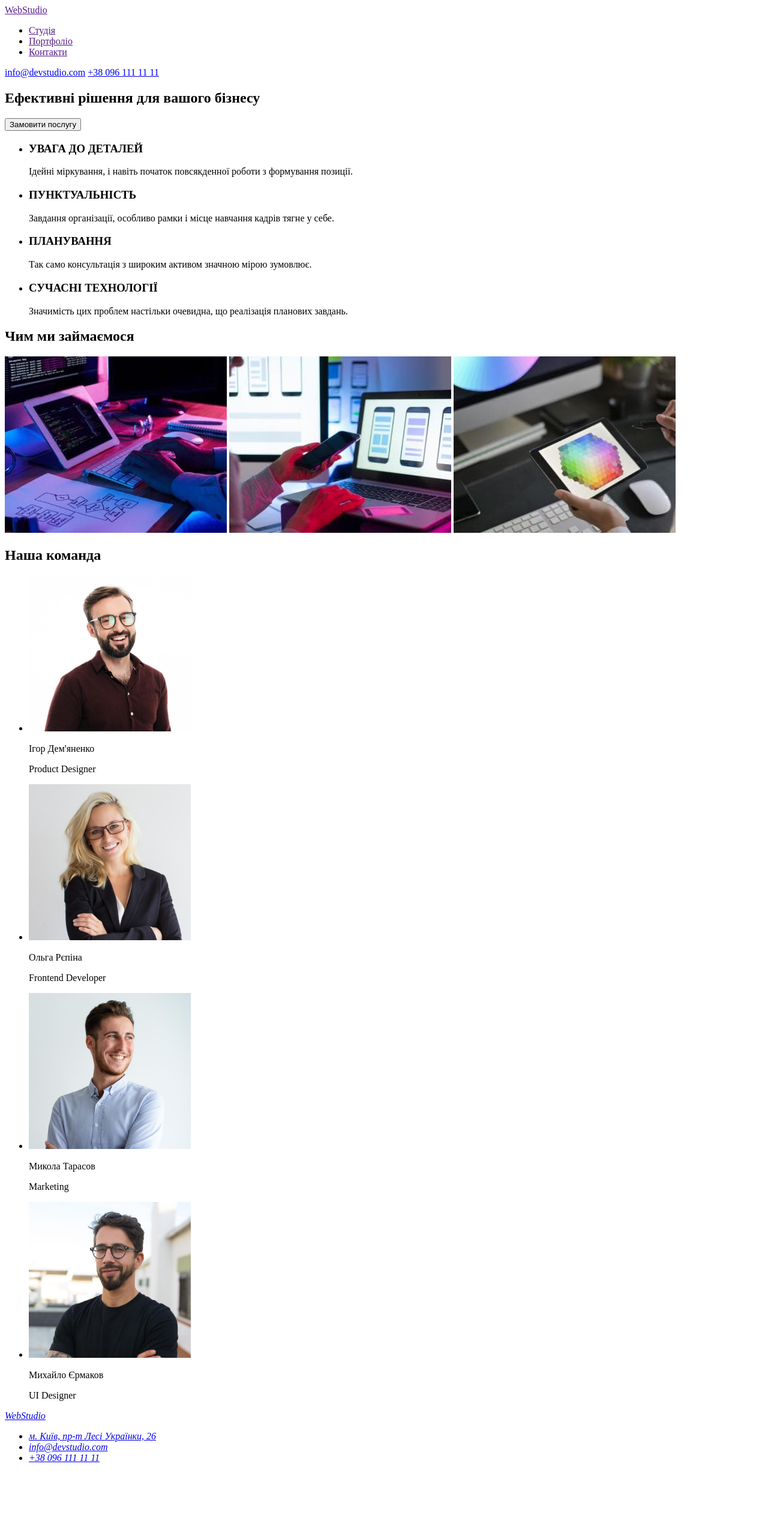
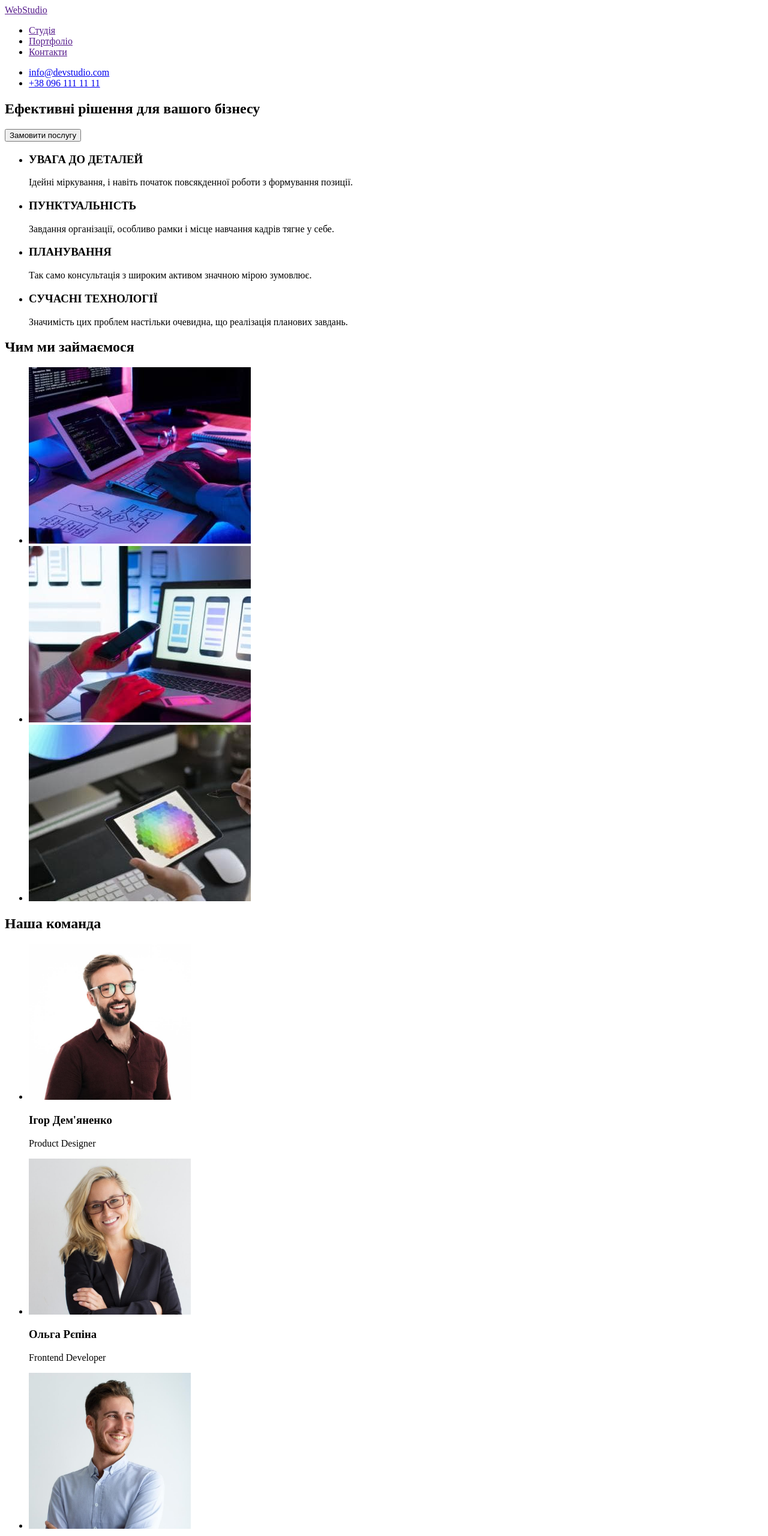
Before and after one commit to Swimstayer/goit-markup-hw-02, a plain HTML site: page index.html in a window 1280 px wide. Shown: the top 2560 px of the page at 60% size. Before the commit the page ends 2455 px from the top, so only its background shows below. Drawn offline with Linux system fonts and the light colour scheme.

Commit message:
added .prettierrc.json and update index.html

```diff
--- a/index.html
+++ b/index.html
@@ -15,13 +15,15 @@
                 <li><a href="">Контакти</a></li>
             </ul>
         </nav>
-        <a href="mailto:info@devstudio.com">info@devstudio.com</a>
-        <a href="tel:+380961111111">+38 096 111 11 11</a>
+        <ul>
+            <li><a href="mailto:info@devstudio.com">info@devstudio.com</a></li>
+            <li><a href="tel:+380961111111">+38 096 111 11 11</a></li>
+        </ul>
     </header>
     <main>
         <section>
             <h1>Ефективні рішення для вашого бізнесу</h1>
-            <button>Замовити послугу</button>
+            <button type="button">Замовити послугу</button>
         </section>
         <section>
             <ul>
@@ -48,19 +50,27 @@
             </ul>
         </section>
         <section>
-            <H2>Чим ми займаємося</H2>
+            <h2>Чим ми займаємося</h2>
+            <ul>
+                <li>
                     <img src="./images/box_1.jpg" alt="друк на клавіатурі"
                     width="370"
                     height="294"
                     />
+                </li>
+                <li>
                     <img src="./images/box_2.jpg" alt="робота за ноутбуком"
                     width="370"
                     height="294"
                     />
+                </li>
+                <li>
                     <img src="./images/box_3.jpg" alt="робота з планшетом"
                 width="370"
                 height="294"
                 />
+                </li>
+            </ul>
         </section>
         <section>
             <h2>Наша команда</h2>
@@ -70,7 +80,7 @@
                     width="270"
                     height="260"
                     />
-                    <p>Ігор Дем'яненко</p>
+                    <h3>Ігор Дем'яненко</h3>
                     <p>Product Designer</p>
                 </li>
                 <li>
@@ -78,7 +88,7 @@
                     width="270"
                     height="260"
                     />
-                    <p>Ольга Рєпіна</p>
+                    <h3>Ольга Рєпіна</h3>
                     <p>Frontend Developer</p>
                 </li>
                 <li>
@@ -86,7 +96,7 @@
                     width="270"
                     height="260"
                     />
-                    <p>Микола Тарасов</p>
+                    <h3>Микола Тарасов</h3>
                     <p>Marketing</p>
                 </li>
                 <li>
@@ -94,7 +104,7 @@
                     width="270"
                     height="260"
                     />
-                    <p>Михайло Єрмаков</p>
+                    <h3>Михайло Єрмаков</h3>
                     <p>UI Designer</p>
                 </li>
             </ul>
```
Also changed, not shown: .prettierrc.json (added). Lines whose indentation alone changed are shown as unchanged.
